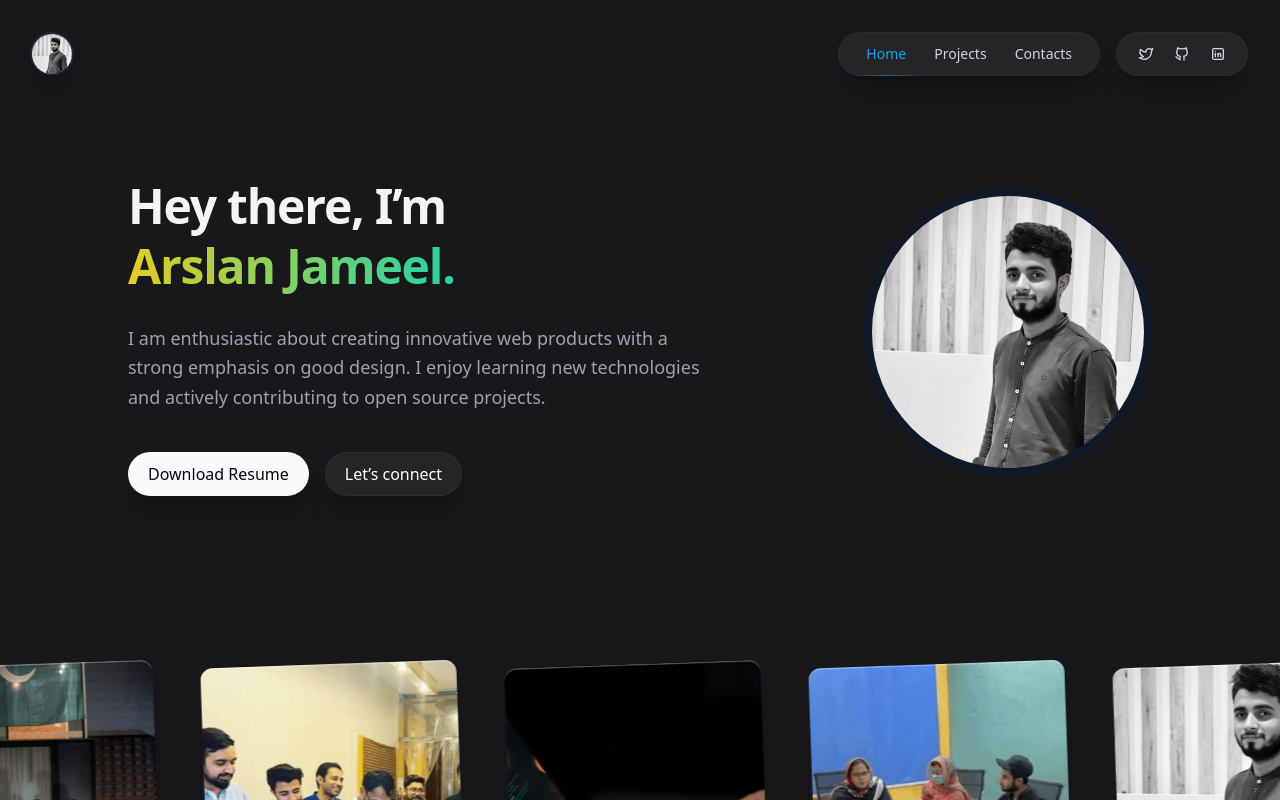
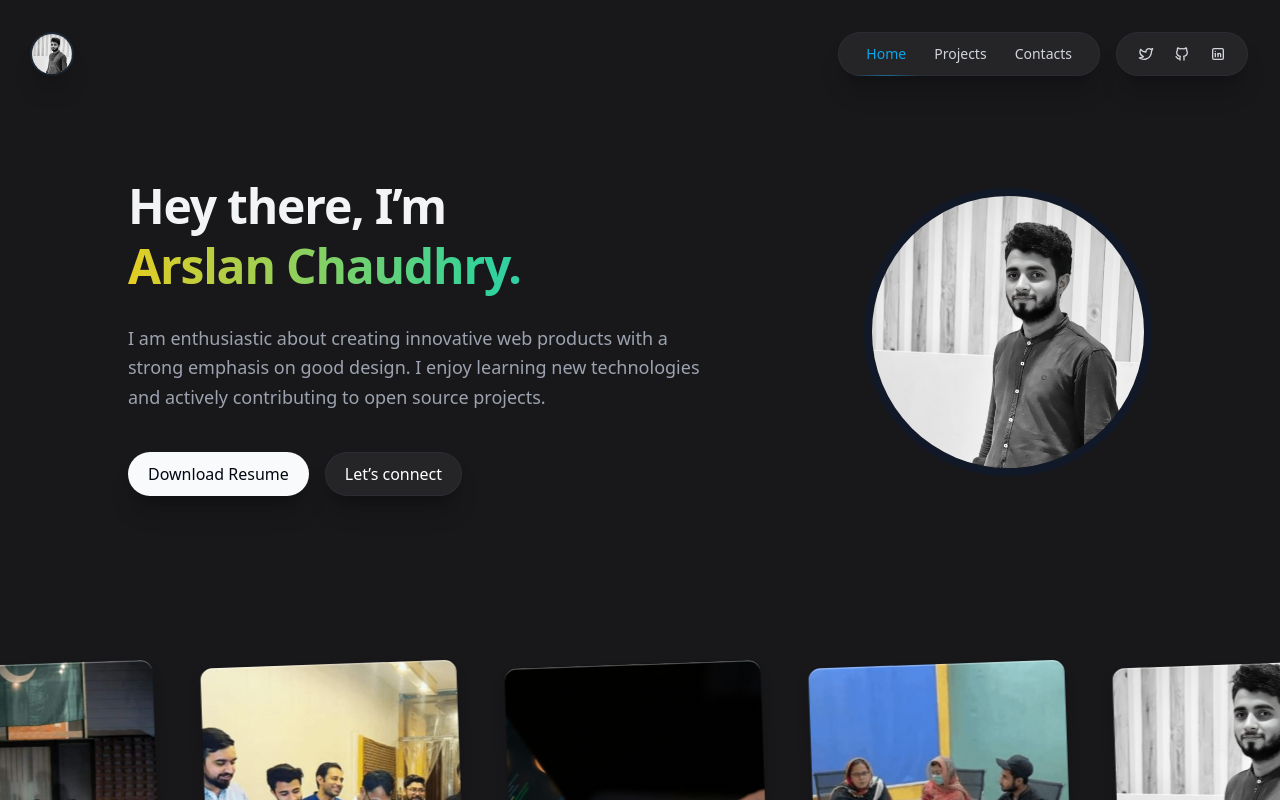
Before and after one commit to Arslan-chaudhry99/new-portfolio, a Next.js app: page / in a window 1280 px wide. Shown: the top 800 px of the page. Built offline with nearby package versions, Linux system fonts and the light colour scheme.

Commit message:
Fix name

```diff
--- a/app/layout.tsx
+++ b/app/layout.tsx
@@ -5,7 +5,7 @@ import "./globals.css";
 const inter = Inter({ subsets: ["latin"] });
 
 export const metadata: Metadata = {
-  title: "Create Next App",
+  title: "Arslan Chaudhry",
   description: "Generated by create next app",
 };
 
--- a/app/my-resume/page.tsx
+++ b/app/my-resume/page.tsx
@@ -14,7 +14,7 @@ const Resume: React.FC = () => {
           <header className="border-b  flex-col md:flex-row mt-[100px] border-gray-300 px-8 pt-8 pb-4 flex item-center justify-between">
             <div>
               <h1 className="text-3xl font-bold tracking-wide gradient-text bg-clip-text font-semibold md:text-5xl md:leading-none">
-                Arslan Jameel
+                Arslan Chaudhry
               </h1>
               <h2 className="text-lg font-semibold text-white">
                 Software Engineer
--- a/app/page.tsx
+++ b/app/page.tsx
@@ -46,7 +46,7 @@ export default function Page() {
                   Hey there, I’m <br />
                   <span className="gradient-text bg-clip-text font-semibold md:text-5xl md:leading-none">
                     {" "}
-                    Arslan Jameel.
+                    Arslan Chaudhry.
                   </span>
                 </h1>
                 <p className="mt-7 text-lg leading-relaxed font-medium text-gray-400 max-w-xl">
```
